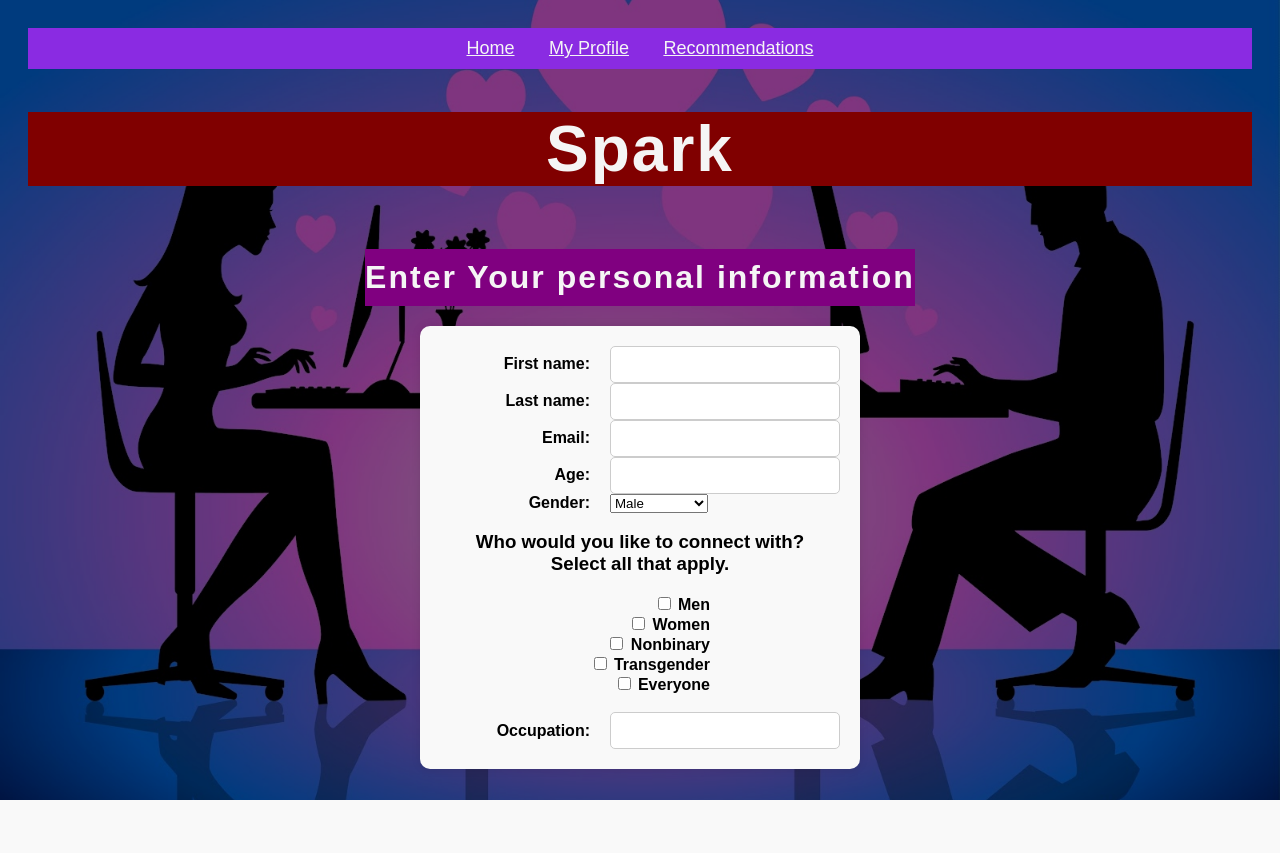
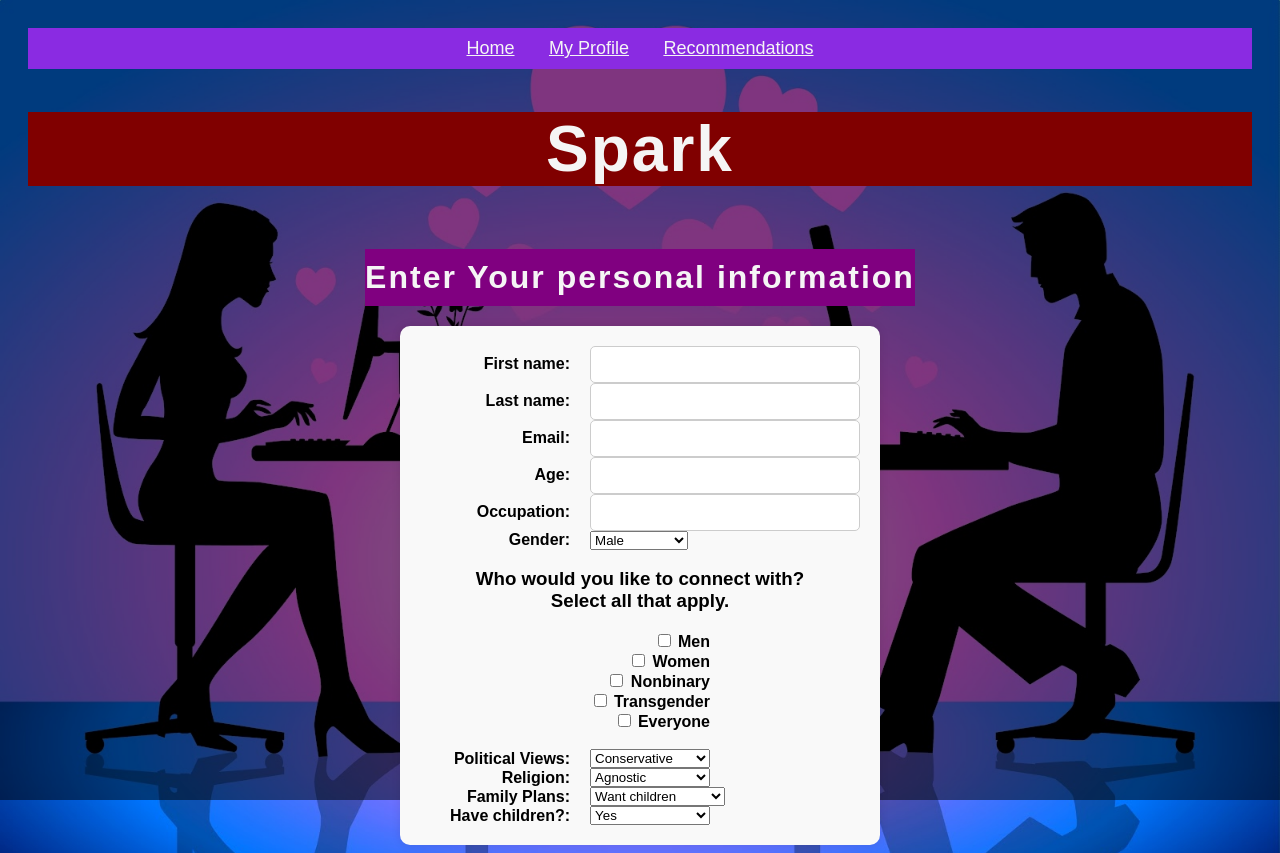
Before and after one commit to rogrady350/Spark, a Flask app: page /create-profile in a window 1280 px wide. Before the commit the page ends 800 px from the top, so only its background shows below. Run offline with Flask 3, Linux system fonts and the light colour scheme.

Commit message:
update create-profile
added options. fixed other input display

```diff
--- a/static/css/create-profile.css
+++ b/static/css/create-profile.css
@@ -22,7 +22,7 @@ h2 {
 }
 
 #profileForm {
-    max-width: 55%; /*centers form*/
+    max-width: 80%;
     min-width: 400px;
     margin: 0 auto;
     background-color: #f9f9f9;
--- a/static/js/create-profile.js
+++ b/static/js/create-profile.js
@@ -1,12 +1,12 @@
 //show/hide text bock for other gender
-function otherInput() {
-    var dropdown = document.getElementById("gender");
-    var otherInput = document.getElementById("otherInput");
+function toggleOtherInput(selectElement) {
+    let otherInput = selectElement.nextElementSibling;
 
-    if (dropdown.value === "other") {
+    if (selectElement.value === "other") {
         otherInput.style.display = "block";
     } else {
         otherInput.style.display = "none";
+        otherInput.value = "";
     }
 }
 
--- a/templates/create-profile.html
+++ b/templates/create-profile.html
@@ -37,15 +37,21 @@
             </div>
 
             <div class="form-group">
+                <label for="occupation">Occupation:</label>
+                <input id="age"/>
+            </div>
+
+            <div class="form-group">
                 <label for="geneder">Gender:</label>
-                <select id="gender" name="gender" onchange="otherInput">
+                <select id="gender" name="gender" onchange="toggleOtherInput(this)">
                     <option value="male">Male</option>
                     <option value="female">Female</option>
                     <option value="nonbinary">Nonbinary</option>
                     <option value="transgender">Transgender</option>
                     <option value="other">Other</option>
-                        <input type="text" id="otherInput" name="otherText" placeholder="Please specify or leave blank" style="display: none;">
-                  </select>
+                </select>
+
+                <input type="text" id="otherInput" name="otherText" placeholder="Please specify or leave blank" style="display: none;">
             </div>
 
             <div class="checkbox-group">
@@ -71,12 +77,57 @@
             </div>
 
             <div class="form-group">
-                <label for="occupation">Occupation:</label>
-                <input id="age"/>
+                <label for="politics">Political Views:</label>
+                <select id="politics" name="politics" onchange="toggleOtherInput(this)">
+                    <option value="conservative">Conservative</option>
+                    <option value="moderate">Moderate</option>
+                    <option value="liberal">Liberal</option>
+                    <option value="not">Not Political</option>
+                    <option value="other">Other</option>
+                    <option value="not">Prefer not to say</option>
+                  </select>
+
+                  <input type="text" id="otherInput" name="otherText" placeholder="Please specify or leave blank" style="display: none;">
             </div>
 
+            <div class="form-group">
+                <label for="religion">Religion:</label>
+                <select id="religion" name="religion" onchange="toggleOtherInput(this)">
+                    <option value="agnostic">Agnostic</option>
+                    <option value="athiest">Athiest</option>
+                    <option value="buddhist">Budhist</option>
+                    <option value="catholic">Catholic</option>
+                    <option value="christian">Christian</option>
+                    <option value="hindu">Hindu</option>
+                    <option value="jewish">Jewish</option>
+                    <option value="muslim">Muslim</option>
+                    <option value="spiritual">Spiritual</option>
+                    <option value="other">Other</option>
+                    <option value="not">Prefer not to say</option>
+                  </select>
 
+                  <input type="text" id="otherText" name="otherText" placeholder="Please specify or leave blank" style="display: none;">
+            </div>
 
+            <div class="form-group">
+                <label for="children">Family Plans:</label>
+                <select id="children" name="children">
+                    <option value="want">Want children</option>
+                    <option value="open">Open to chidren</option>
+                    <option value="unsure">Not sure yet</option>
+                    <option value="dont">Don't want children</option>
+                    <option value="not">Prefer not to say</option>
+                </select>
+            </div>
+
+            <div class="form-group">
+                <label for="children">Have children?:</label>
+                <select id="children" name="children">
+                    <option value="yes">Yes</option>
+                    <option value="no">No to chidren</option>
+                    <option value="not">Prefer not to say</option>
+                </select>
+            </div>
 
         </form>
     </div>
```
